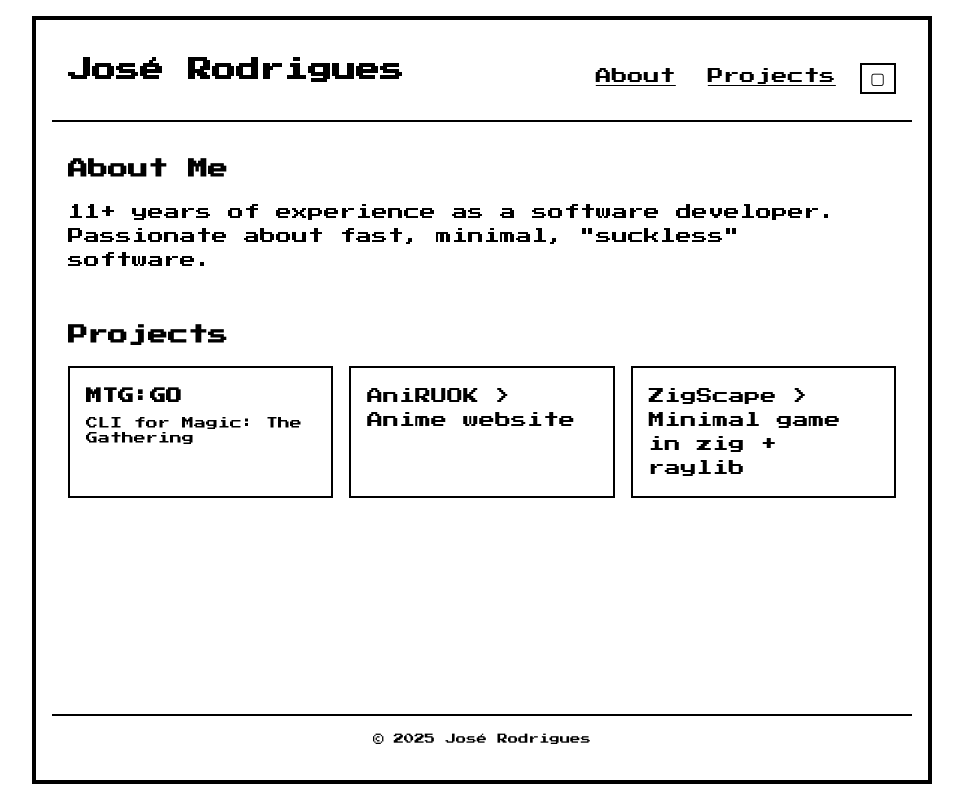
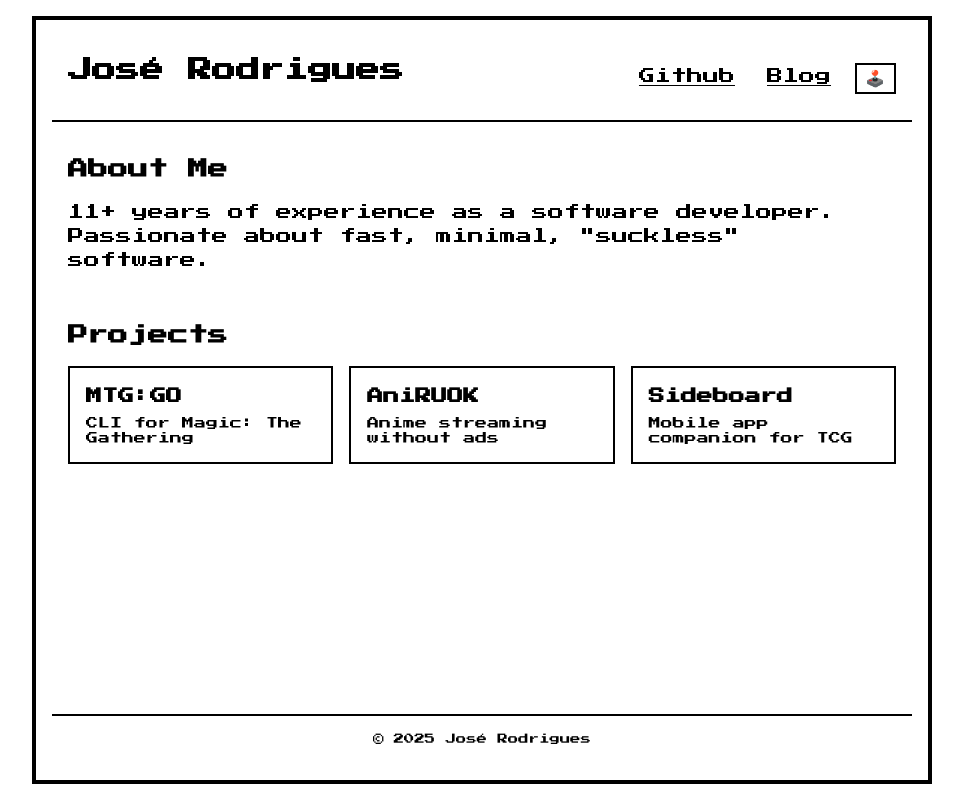
Before and after one commit to 4thokage/jose-rodrigues.info-portfolio, a website: page index.html in a window 1280 px wide. Shown: the whole page, without its empty margins (158-1121 px from the left). Drawn offline with Linux system fonts and the light colour scheme.

Commit message:
feat: update header and projects

```diff
--- a/index.html
+++ b/index.html
@@ -13,9 +13,9 @@
 <header>
   <h1>José Rodrigues</h1>
   <nav>
-    <a href="#about">About</a>
-    <a href="#projects">Projects</a>
-    <button id="themeToggle" aria-label="Toggle theme">▢</button>
+    <a href="https://github.com/4thokage/">Github</a>
+    <a href="https://blog.jose-rodrigues.info">Blog</a>
+    <button id="themeToggle" aria-label="Toggle theme">🕹️</button>
   </nav>
 </header>
 
@@ -33,10 +33,12 @@
         <span class="card-desc">CLI for Magic: The Gathering</span>
       </a>
       <a class="card" href="https://anime.jose-rodrigues.info" target="_blank" rel="noopener noreferrer">
-        AniRUOK > Anime website
+        <span class="card-title">AniRUOK</span>
+        <span class="card-desc">Anime streaming without ads</span>
       </a>
-      <a class="card" href="https://github.com/4thokage/ZigScape" target="_blank" rel="noopener noreferrer">
-        ZigScape > Minimal game in zig + raylib
+      <a class="card" href="https://github.com/4thokage/sideboard" target="_blank" rel="noopener noreferrer">
+        <span class="card-title">Sideboard</span>
+        <span class="card-desc">Mobile app companion for TCG</span>
       </a>
     </div>
   </section>
```
